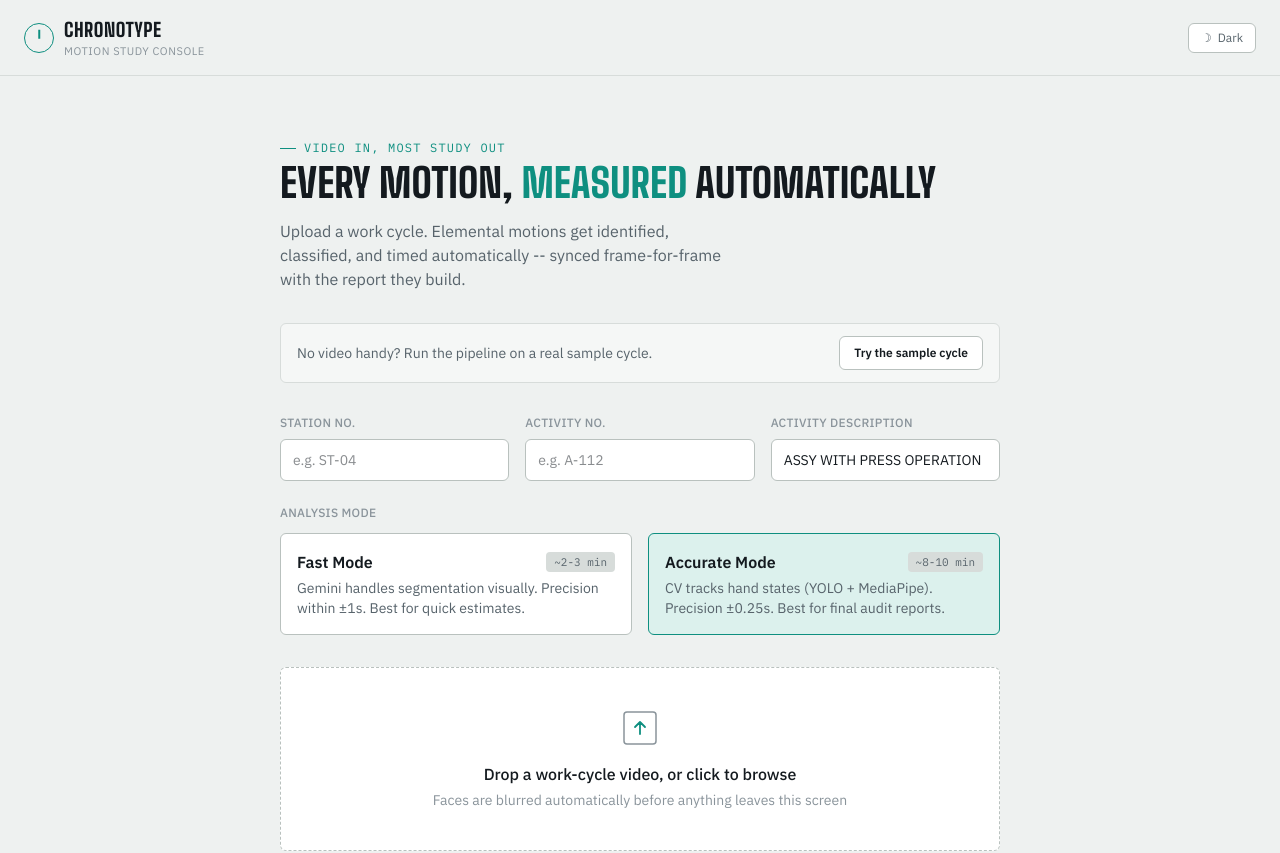
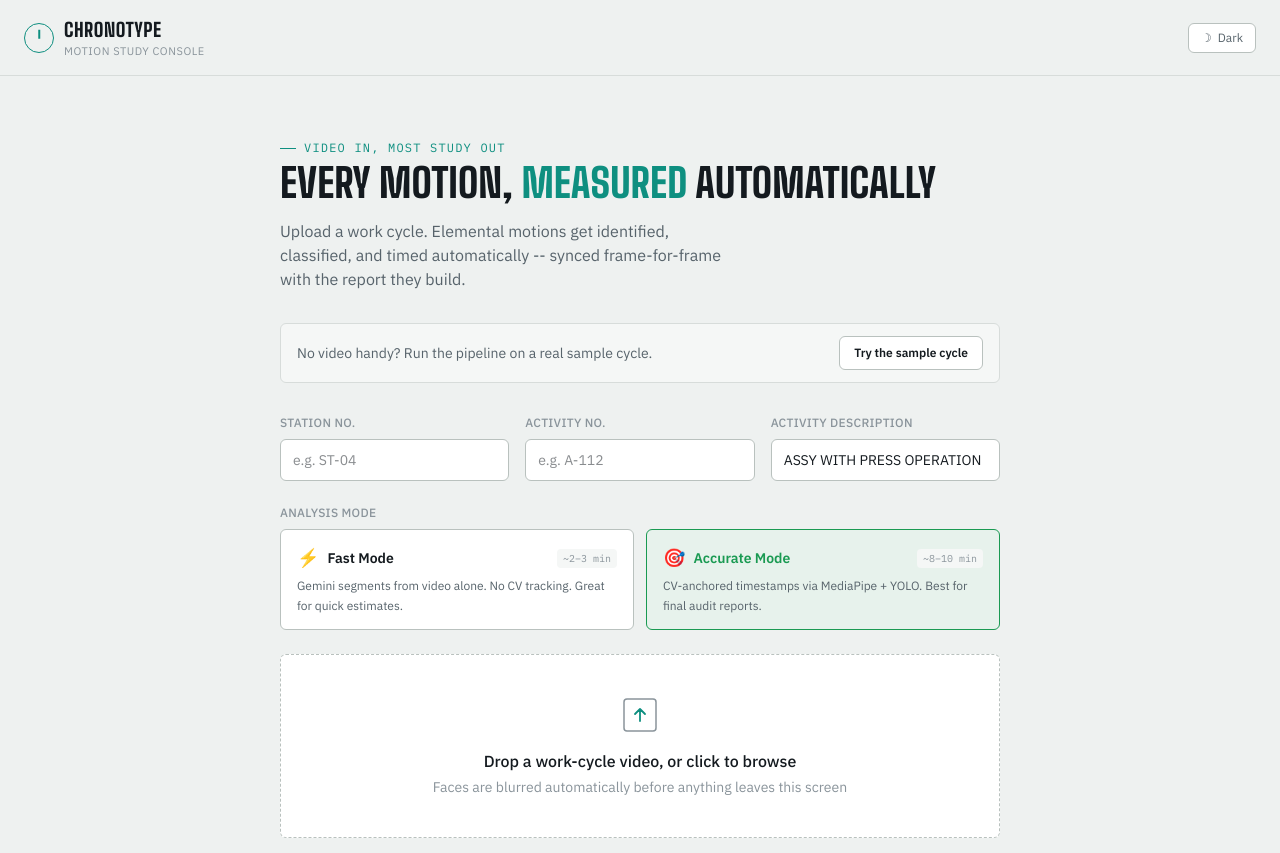
Before and after one commit to SWAYAMPATEL30/FactoryAnalysis, a React (Vite) app in the folder frontend/: page / in a window 1280 px wide. Shown: the top 853 px of the page. Built offline with nearby package versions, Linux system fonts and the light colour scheme.

Commit message:
Revert "feat: add Fast Mode toggle to optionally skip CV tracking"
This reverts commit 2162e16460dfcc67de0b951c3dd47a1ebfc66eb1.

```diff
--- a/frontend/src/api/client.ts
+++ b/frontend/src/api/client.ts
@@ -20,7 +20,7 @@ export interface AnalyzeMeta {
   activityDescription: string;
   stationNo?: string;
   activityNo?: string;
-  useCvTracking: boolean;
+  useCvTracking?: boolean; // true = Accurate Mode (default), false = Fast Mode
 }
 
 export async function analyzeVideo(file: File, meta: AnalyzeMeta): Promise<JobStatusResponse> {
@@ -29,8 +29,8 @@ export async function analyzeVideo(file: File, meta: AnalyzeMeta): Promise<JobSt
   form.append("activity_description", meta.activityDescription);
   if (meta.stationNo) form.append("station_no", meta.stationNo);
   if (meta.activityNo) form.append("activity_no", meta.activityNo);
-  // URLSearchParams/FormData handles booleans as strings, backend FastAPI casts it
-  form.append("use_cv_tracking", meta.useCvTracking ? "true" : "false");
+  // FastAPI reads booleans from form fields as strings: "true"/"false"
+  form.append("use_cv_tracking", meta.useCvTracking === false ? "false" : "true");
   const res = await fetch(`${BASE}/analyze`, { method: "POST", body: form });
   return handle<JobStatusResponse>(res);
 }
@@ -39,7 +39,6 @@ export async function analyzeSampleVideo(meta: AnalyzeMeta): Promise<JobStatusRe
   const params = new URLSearchParams({ activity_description: meta.activityDescription });
   if (meta.stationNo) params.set("station_no", meta.stationNo);
   if (meta.activityNo) params.set("activity_no", meta.activityNo);
-  // Note: analyze/demo doesn't take use_cv_tracking since it's hardcoded, but we keep the signature clean
   const res = await fetch(`${BASE}/analyze/demo?${params.toString()}`, { method: "POST" });
   return handle<JobStatusResponse>(res);
 }
--- a/frontend/src/pages/UploadPage.tsx
+++ b/frontend/src/pages/UploadPage.tsx
@@ -10,8 +10,8 @@ export function UploadPage() {
   const [activityDescription, setActivityDescription] = useState("ASSY WITH PRESS OPERATION");
   const [stationNo, setStationNo] = useState("");
   const [activityNo, setActivityNo] = useState("");
+  const [dragging, setDragging] = useState(false);
   const [useCvTracking, setUseCvTracking] = useState(true);
-  const [dragging, setDragging] = useState(false);
   const inputRef = useRef<HTMLInputElement>(null);
 
   const mutation = useMutation({
@@ -20,7 +20,7 @@ export function UploadPage() {
   });
 
   const sampleMutation = useMutation({
-    mutationFn: () => analyzeSampleVideo({ activityDescription, stationNo, activityNo, useCvTracking: true }),
+    mutationFn: () => analyzeSampleVideo({ activityDescription, stationNo, activityNo }),
     onSuccess: (data) => navigate(`/jobs/${data.job_id}`),
   });
 
@@ -101,36 +101,56 @@ export function UploadPage() {
           </div>
         </div>
 
-        <div className="mb-8">
-          <label className="mb-3 block text-xs font-medium uppercase tracking-wide text-ink-faint">
-            Analysis Mode
-          </label>
-          <div className="grid grid-cols-1 gap-4 sm:grid-cols-2">
+        {/* Analysis Mode Toggle */}
+        <div className="mb-6">
+          <div className="mb-2 text-xs font-medium uppercase tracking-wide text-ink-faint">Analysis Mode</div>
+          <div className="grid grid-cols-2 gap-3">
+            {/* Fast Mode */}
             <button
               type="button"
               onClick={() => setUseCvTracking(false)}
-              className={`flex cursor-pointer flex-col items-start gap-1 rounded-md border p-4 text-left transition-colors ${
-                !useCvTracking ? "border-accent bg-accent-soft" : "border-line-strong bg-raised hover:border-accent"
+              className={`rounded-md border-[1.5px] px-4 py-3.5 text-left transition-all ${
+                !useCvTracking
+                  ? "border-accent bg-accent-soft"
+                  : "border-line-strong bg-raised hover:border-accent/60"
               }`}
             >
-              <div className="flex w-full items-center justify-between">
-                <span className="font-semibold text-ink">Fast Mode</span>
-                <span className="rounded-sm bg-line px-2 py-0.5 font-mono text-[11px] text-ink-dim">~2-3 min</span>
+              <div className="mb-1 flex items-center gap-2">
+                <span className="text-lg">⚡</span>
+                <span className={`text-sm font-semibold ${ !useCvTracking ? "text-accent" : "text-ink" }`}>
+                  Fast Mode
+                </span>
+                <span className="ml-auto rounded-sm bg-raised-2 px-1.5 py-0.5 font-mono text-[10px] text-ink-faint">
+                  ~2–3 min
+                </span>
               </div>
-              <span className="text-sm text-ink-dim">Gemini handles segmentation visually. Precision within ±1s. Best for quick estimates.</span>
+              <div className="text-xs text-ink-dim leading-relaxed">
+                Gemini segments from video alone. No CV tracking. Great for quick estimates.
+              </div>
             </button>
+
+            {/* Accurate Mode */}
             <button
               type="button"
               onClick={() => setUseCvTracking(true)}
-              className={`flex cursor-pointer flex-col items-start gap-1 rounded-md border p-4 text-left transition-colors ${
-                useCvTracking ? "border-accent bg-accent-soft" : "border-line-strong bg-raised hover:border-accent"
+              className={`rounded-md border-[1.5px] px-4 py-3.5 text-left transition-all ${
+                useCvTracking
+                  ? "border-va bg-va-soft/40"
+                  : "border-line-strong bg-raised hover:border-va/60"
               }`}
             >
-              <div className="flex w-full items-center justify-between">
-                <span className="font-semibold text-ink">Accurate Mode</span>
-                <span className="rounded-sm bg-line px-2 py-0.5 font-mono text-[11px] text-ink-dim">~8-10 min</span>
+              <div className="mb-1 flex items-center gap-2">
+                <span className="text-lg">🎯</span>
+                <span className={`text-sm font-semibold ${ useCvTracking ? "text-va" : "text-ink" }`}>
+                  Accurate Mode
+                </span>
+                <span className="ml-auto rounded-sm bg-raised-2 px-1.5 py-0.5 font-mono text-[10px] text-ink-faint">
+                  ~8–10 min
+                </span>
               </div>
-              <span className="text-sm text-ink-dim">CV tracks hand states (YOLO + MediaPipe). Precision ±0.25s. Best for final audit reports.</span>
+              <div className="text-xs text-ink-dim leading-relaxed">
+                CV-anchored timestamps via MediaPipe + YOLO. Best for final audit reports.
+              </div>
             </button>
           </div>
         </div>
```
Also changed, not shown: 1 other file (tests, documents, lock files or other folders).
